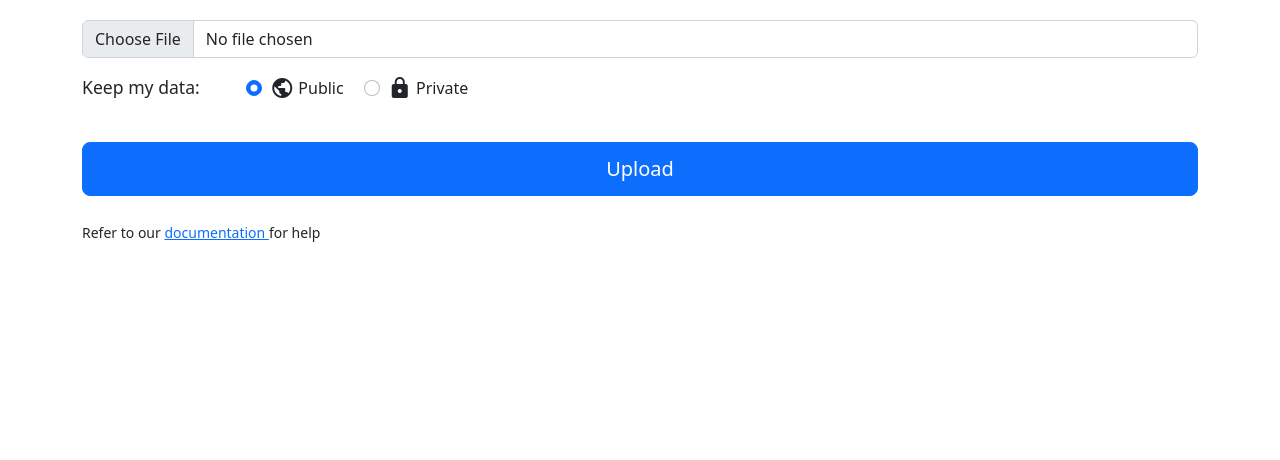
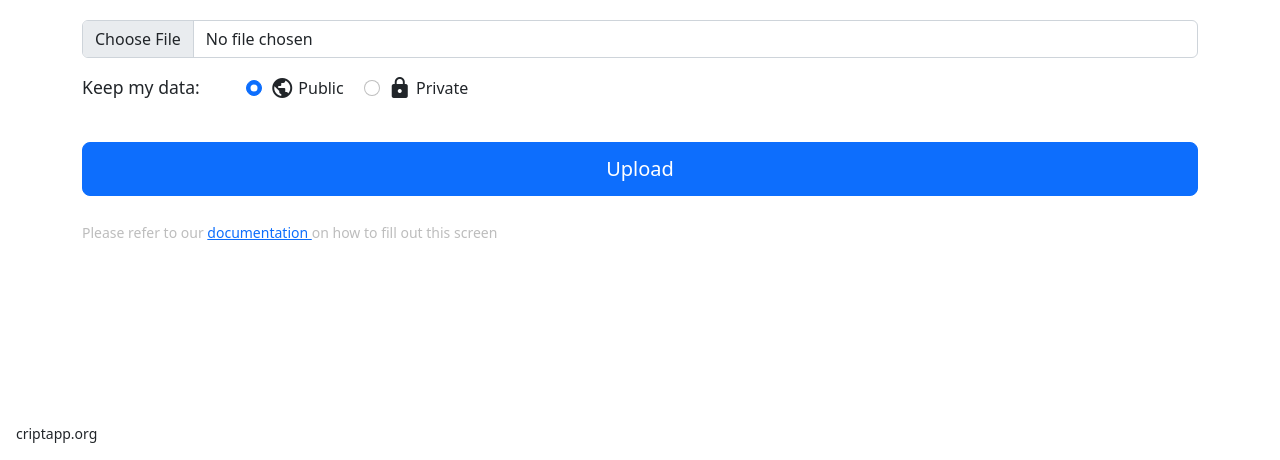
Before and after one commit to nh916/tkinter-and-eel, a Python web app: template src/web/templates/start_screen.html in a window 1280 px wide. Shown: the part 340-800 px from the top of the page. Run offline with Jinja, Linux system fonts and the light colour scheme; the template is opened without the code that fills it, so the values that code supplies are empty.

Commit message:
added documentation link for help
base.html: added footer to all screens

added documentation link to start_screen.html and error_screen.html

start_screen.html: fixed small bug with radiobutton so only one can be selected

styles.css: added footer and documentation link styles`

```diff
--- a/src/main.py
+++ b/src/main.py
@@ -3,7 +3,7 @@ import eel
 eel.init("web")
 
 eel.start(
-    'templates/success_screen.html',
+    'templates/error_screen.html',
     jinja_templates='templates',
     size=(800, 850),
 )
--- a/src/web/css/styles.css
+++ b/src/web/css/styles.css
@@ -18,3 +18,13 @@
     padding: 1rem;
     border-radius: 1rem;
 }
+
+.documentation-link {
+    color: #bdbdbd;
+}
+
+footer {
+    position: fixed;
+    bottom: 0;
+    padding: 1rem;
+}
--- a/src/web/templates/base.html
+++ b/src/web/templates/base.html
@@ -37,5 +37,14 @@
 {% block body %}
 
 {% endblock %}
+
+{% block footer %}
+<footer class="row">
+    <small>
+        criptapp.org
+    </small>
+</footer>
+{% endblock %}
+
 </body>
 </html>
--- a/src/web/templates/start_screen.html
+++ b/src/web/templates/start_screen.html
@@ -88,12 +88,14 @@
 
     <br>
 
-    <small>
-        Refer to our
-        <a href="https://c-accel-cript.github.io/cript-excel-uploader/filling%20out%20config/">
+    <!-- docs link for how to fill out config -->
+    <small class="documentation-link">
+        Please refer to our
+
+        <a href="https://c-accel-cript.github.io/cript-excel-uploader/how_to_run_excel_uploader/">
             documentation
         </a>
-        for help
+        on how to fill out this screen
     </small>
 
 </div>
--- a/src/web/templates/success_screen.html
+++ b/src/web/templates/success_screen.html
@@ -19,7 +19,7 @@
     <div class="d-grid gap-2">
         <button class="btn btn-secondary" type="button">
             <i class="material-icons">close</i>
-            close
+            Close
         </button>
     </div>
 </div>
```
Also changed, not shown: other parts of src/web/templates/start_screen.html (+2 -2 lines), src/web/templates/error_screen.html (+12 -0 lines).
